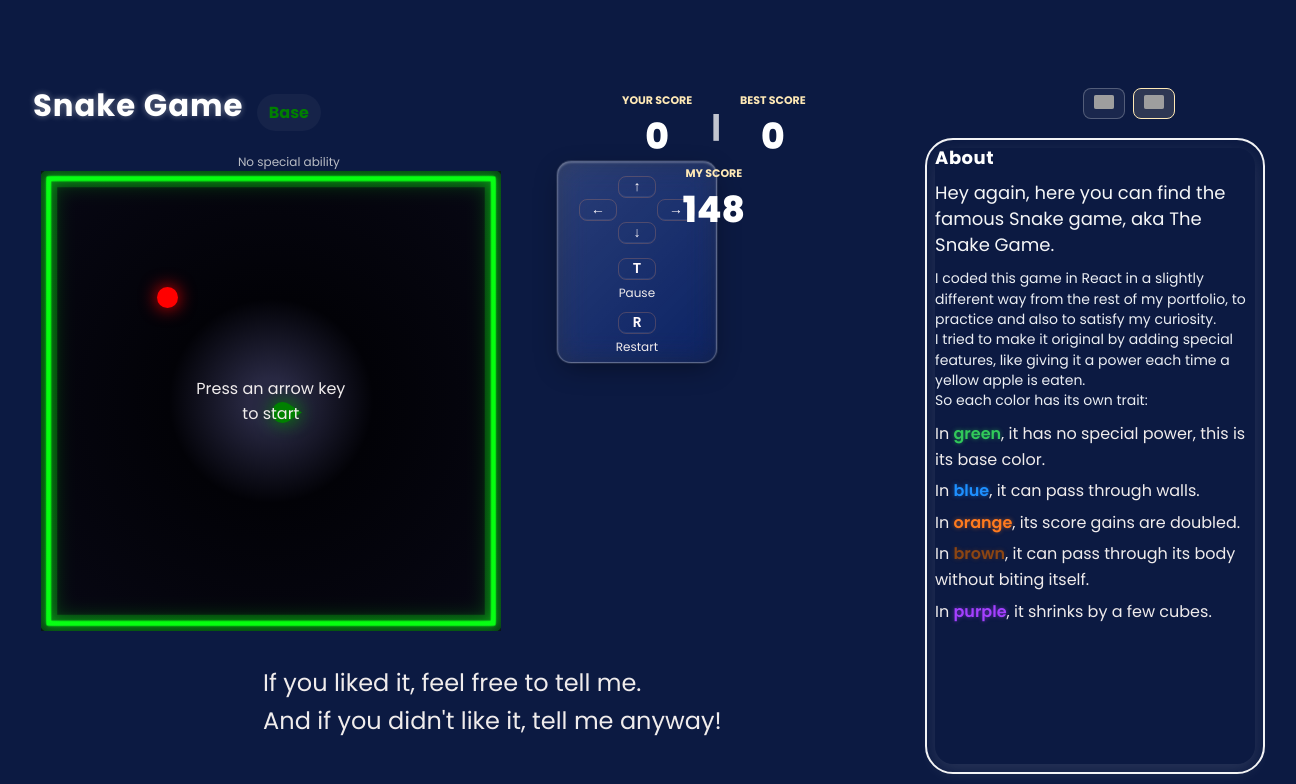
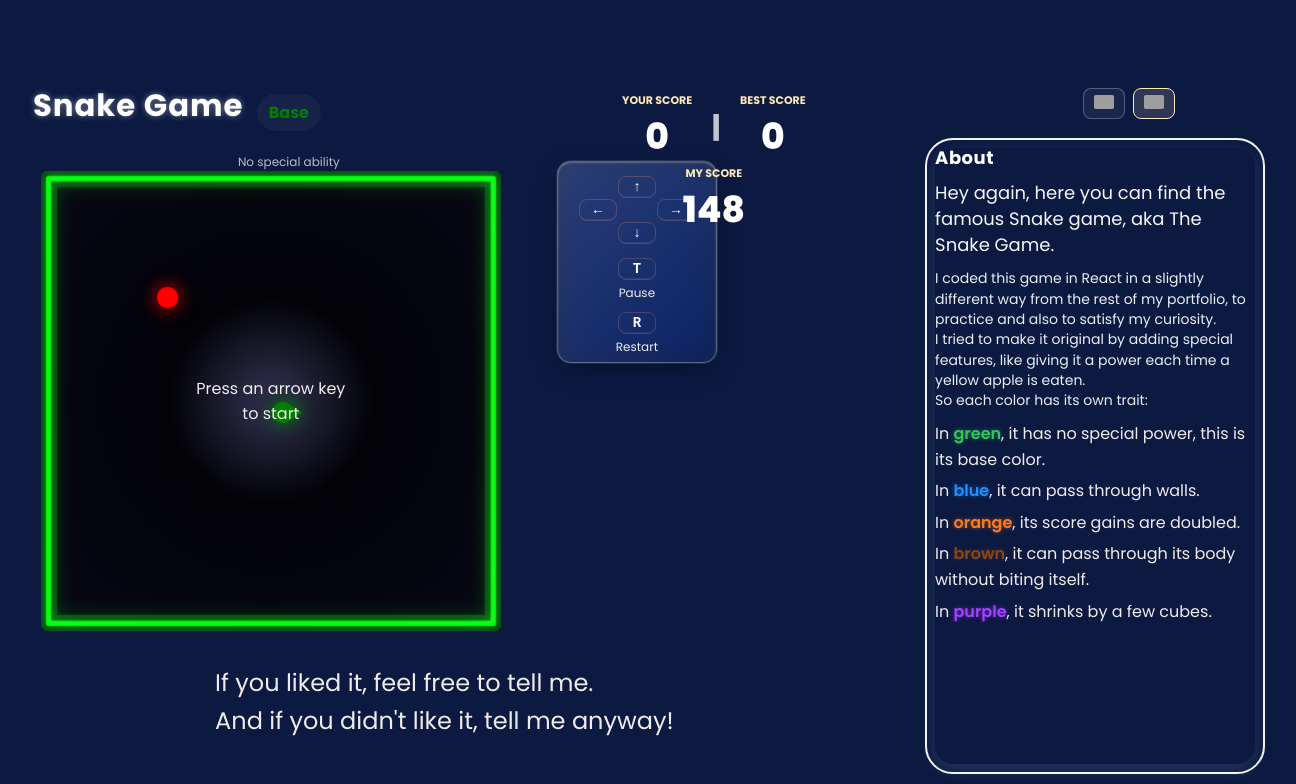
Before and after one commit to Walie-Matthieu/snake-game, a Next.js app: page / in a window 1536 px wide. Shown: the top 784 px of the page, without its empty margins (100-1396 px from the left). Built offline with nearby package versions, Linux system fonts and the light colour scheme; grey boxes are pictures that could not be loaded.

Commit message:
Adjust margin-left for lastParagraph to improve layout on larger screens

```diff
--- a/app/page.module.css
+++ b/app/page.module.css
@@ -214,14 +214,14 @@
 @media (min-width: 1024px) {
   .lastParagraph {
     margin-top: 1.5rem;
-    margin-left: -29rem;
+    margin-left: -45rem;
   }
 }
 
 @media (min-width: 1536px) {
   .lastParagraph {
     margin-top: 2.5rem;
-    margin-left: -42rem;
+    margin-left: -45rem;
   }
 }
 
```
